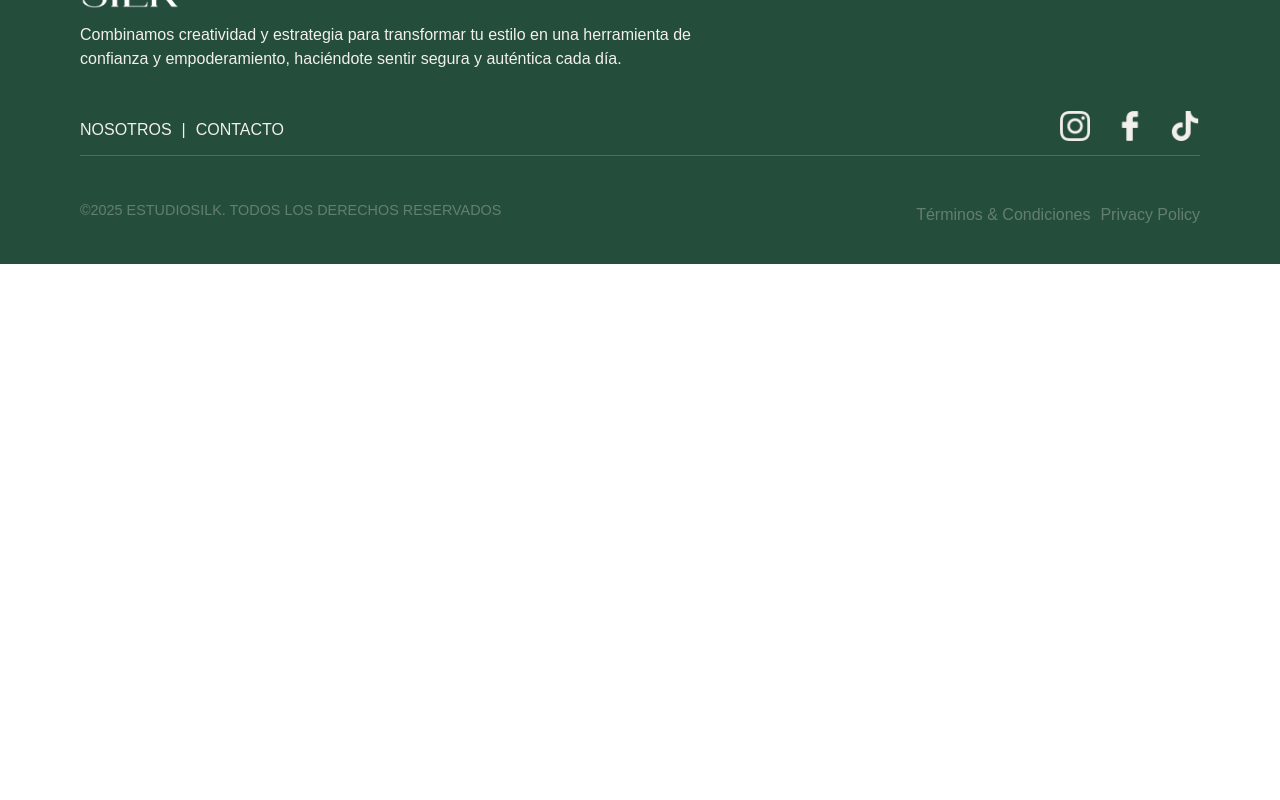
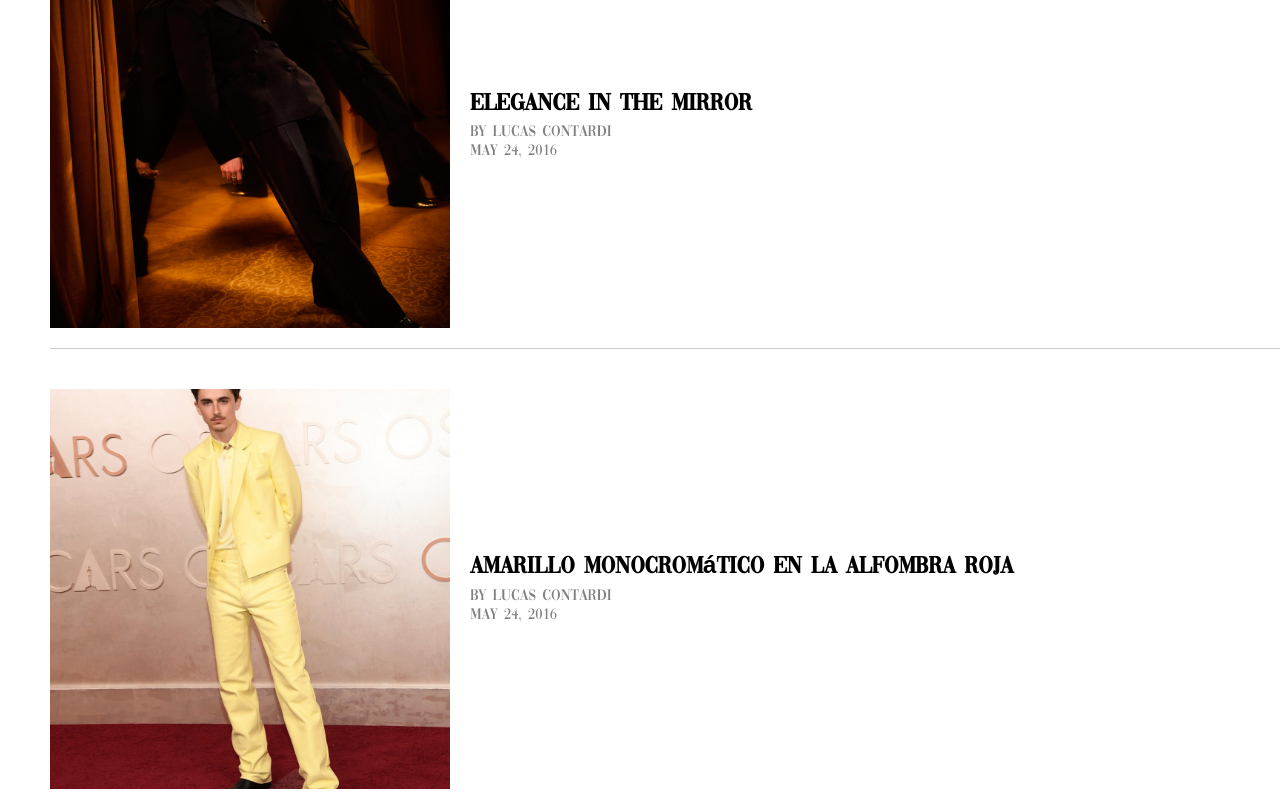
Before and after one commit to LuchoAlbani/silk, a React (Vite) app: page /blog in a window 1280 px wide. Shown: the part 1800-2600 px from the top of the page. Before the commit the page ends 2064 px from the top, so only its background shows below. Built offline with nearby package versions, Linux system fonts and the light colour scheme.

Commit message:
resolviendo blog

```diff
--- a/src/components/Blog/Blog.tsx
+++ b/src/components/Blog/Blog.tsx
@@ -1,44 +1,36 @@
-import React from "react";
+import React, { useState } from "react";
 import styles from "./Blog.module.css";
-
-interface BlogItemType {
-  img: string;
-  category: string;
-  title: string;
-  author: string;
-}
-
-const blogItems: BlogItemType[] = [
-  {
-    img: "/images/blog_prueba_1.jpg",
-    category: "STYLE",
-    title: "Butter Yellow is hot!",
-    author: "BY LUCAS CONTARDI",
-  },
-  {
-    img: "/images/blog_prueba_2.jpg",
-    category: "BEAUTY",
-    title: "Title Censored",
-    author: "BY MAGGIE CRUZ FREZZINI",
-  },
-  {
-    img: "/images/blog_prueba_3.jpg",
-    category: "CELEBRITY",
-    title: "Taylor Swift vistiendo Versace",
-    author: "BY LUCAS CONTARDI",
-  },
-];
+import { blogItems } from "../data/blogData";
 
 const Blog: React.FC = () => {
+  const [currentIndex, setCurrentIndex] = useState(0);
+  const itemsPerPage = 3;
+
+  const nextSlide = () => {
+    setCurrentIndex((prevIndex) =>
+      prevIndex + itemsPerPage >= blogItems.length ? 0 : prevIndex + 1
+    );
+  };
+
+  const prevSlide = () => {
+    setCurrentIndex((prevIndex) =>
+      prevIndex === 0 ? Math.max(blogItems.length - itemsPerPage, 0) : prevIndex - 1
+    );
+  };
+
   return (
     <div className={styles.blog}>
       <h2>
         Lo <em>último</em> de nuestro blog
       </h2>
       <div className={styles.blogCarousel}>
-        <button className={styles.carouselButton}>&lt;</button>
+        <button className={styles.carouselButton} onClick={prevSlide}>
+          &lt;
+        </button>
 
-        {blogItems.map((blog, index) => (
+        {blogItems
+          .slice(currentIndex, currentIndex + itemsPerPage)
+          .map((blog, index) => (
             <div key={index} className={styles.blogItem}>
               <img src={blog.img} alt={blog.title} />
               <div className={styles.blogCategory}>{blog.category}</div>
@@ -47,7 +39,9 @@ const Blog: React.FC = () => {
             </div>
           ))}
 
-        <button className={styles.carouselButton}>&gt;</button>
+        <button className={styles.carouselButton} onClick={nextSlide}>
+          &gt;
+        </button>
       </div>
     </div>
   );
--- a/src/components/Bloggers/Bloggers.tsx
+++ b/src/components/Bloggers/Bloggers.tsx
@@ -2,43 +2,16 @@ import React from "react";
 import styles from "./Bloggers.module.css";
 import Header from "../Header/Header";
 import Footer from "../Footer/Footer";
-
-interface Blogger {
-  img: string;
-  title: string;
-  author: string;
-  date: string;
-}
+import { blogItems } from "../data/blogData"; // Importamos los datos
 
 const Bloggers: React.FC = () => {
-  const bloggers: Blogger[] = [
-    {
-      img: "/images/blog_prueba_1.jpg",
-      title: "Butter Yellow is hot!",
-      author: "BY LUCAS CONTARDI",
-      date: "August 16, 2016",
-    },
-    {
-      img: "/images/blog_prueba_2.jpg",
-      title: "Title Censored",
-      author: "BY MAGGIE CRUZ FREZZINI",
-      date: "May 24, 2016",
-    },
-    {
-      img: "/images/blog_prueba_3.jpg",
-      title: "Taylor Swift vistiendo Versace",
-      author: "BY LUCAS CONTARDI",
-      date: "May 24, 2016",
-    },
-  ];
-
   return (
     <div className={styles.bloggersPage}>
       <Header />
       <div className={styles.bloggers}>
         <h2 className={styles.bloggersTitle}>Bloggers</h2>
         <div className={styles.bloggersList}>
-          {bloggers.map((blogger, index) => (
+          {blogItems.map((blogger, index) => (
             <div key={index} className={styles.bloggerItem}>
               <img
                 src={blogger.img}
@@ -48,7 +21,7 @@ const Bloggers: React.FC = () => {
               <div className={styles.bloggerInfo}>
                 <h3 className={styles.bloggerTitle}>{blogger.title}</h3>
                 <p className={styles.bloggerAuthor}>{blogger.author}</p>
-                <p className={styles.bloggerDate}>{blogger.date}</p>
+                {blogger.date && <p className={styles.bloggerDate}>{blogger.date}</p>}
               </div>
             </div>
           ))}
--- /dev/null
+++ b/src/components/data/blogData.ts
@@ -0,0 +1,60 @@
+// src/data/blogData.ts
+export interface BlogItemType {
+    img: string;
+    category?: string; // Opcional para Blog
+    title: string;
+    author: string;
+    date?: string; // Opcional para Bloggers
+}
+
+export const blogItems: BlogItemType[] = [
+    {
+        img: "/images/blog_prueba_1.jpg",
+        category: "STYLE",
+        title: "Butter Yellow is hot!",
+        author: "BY LUCAS CONTARDI",
+        date: "August 16, 2016",
+    },
+    {
+        img: "/images/blog_prueba_2.jpg",
+        category: "BEAUTY",
+        title: "Title Censored",
+        author: "BY MAGGIE CRUZ FREZZINI",
+        date: "May 24, 2016",
+    },
+    {
+        img: "/images/blog_prueba_3.jpg",
+        category: "CELEBRITY",
+        title: "Taylor Swift vistiendo Versace",
+        author: "BY LUCAS CONTARDI",
+        date: "May 24, 2016",
+    },
+
+    {
+        img: "/images/blog_prueba_4.jpeg",
+        category: "GLAMOUR",
+        title: "Elegance in the Mirror",
+        author: "BY LUCAS CONTARDI",
+        date: "May 24, 2016",
+    },
+
+    {
+        img: "/images/blog_prueba_5.jpeg",
+        category: "ICONIC",
+        title: "Amarillo Monocromático en la Alfombra Roja",
+        author: "BY LUCAS CONTARDI",
+        date: "May 24, 2016",
+    },
+
+];
+
+
+/*
+
+Extraer los datos de los blogs a un archivo separado (blogData.ts), lo que permite reutilizarlos en varios componentes.
+
+Antes, cada componente (Blog.tsx y Bloggers.tsx) tenía su propio array de blogs, lo que generaba duplicación de código. Ahora, ambos importan los datos desde blogData.ts,
+
+asegurando que siempre muestren la misma información sin necesidad de mantener dos listas separadas.
+
+*/
```
Also changed, not shown: public/images/blog_prueba_4.jpeg (added), public/images/blog_prueba_5.jpeg (added). Lines whose indentation alone changed are shown as unchanged.
